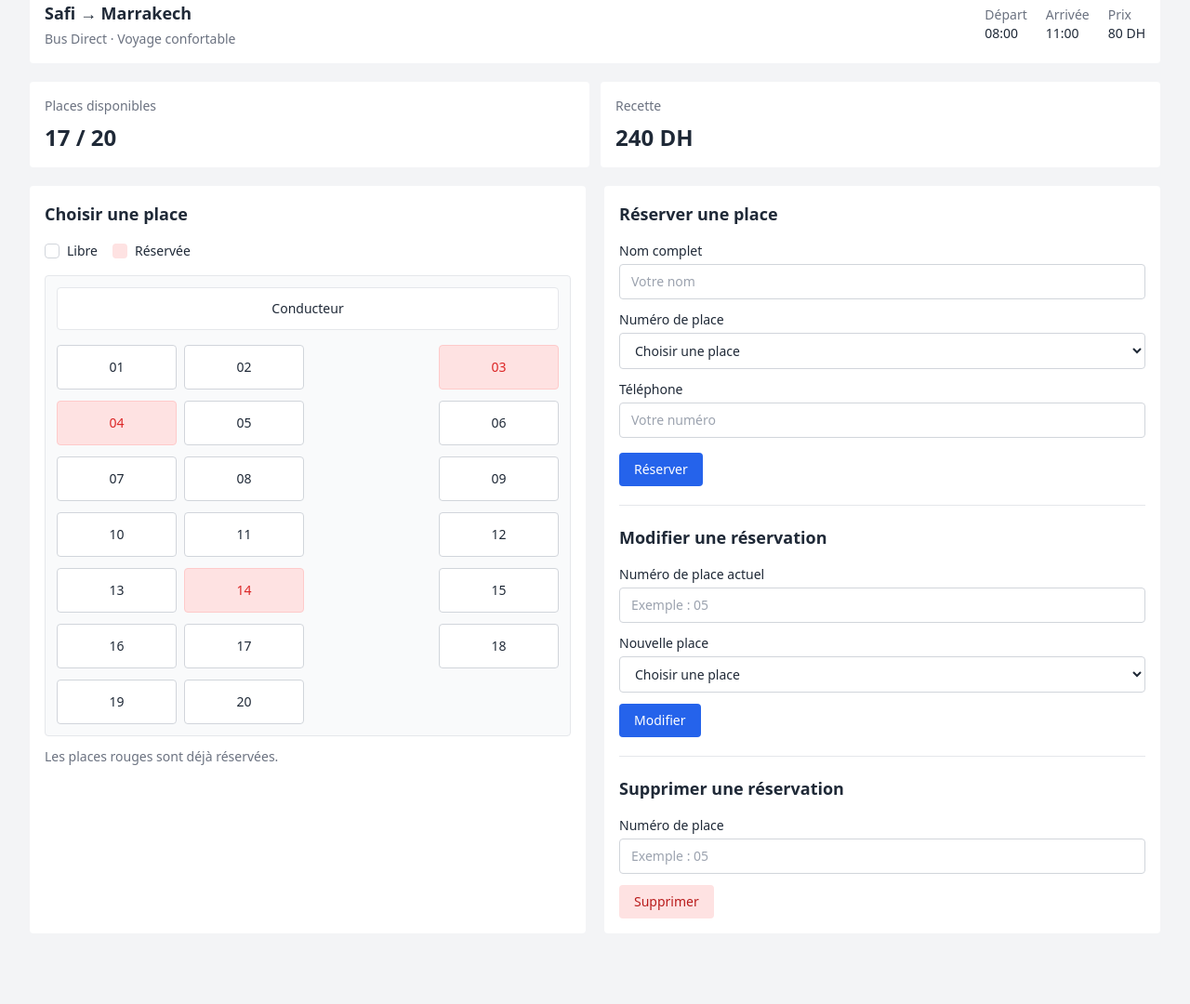
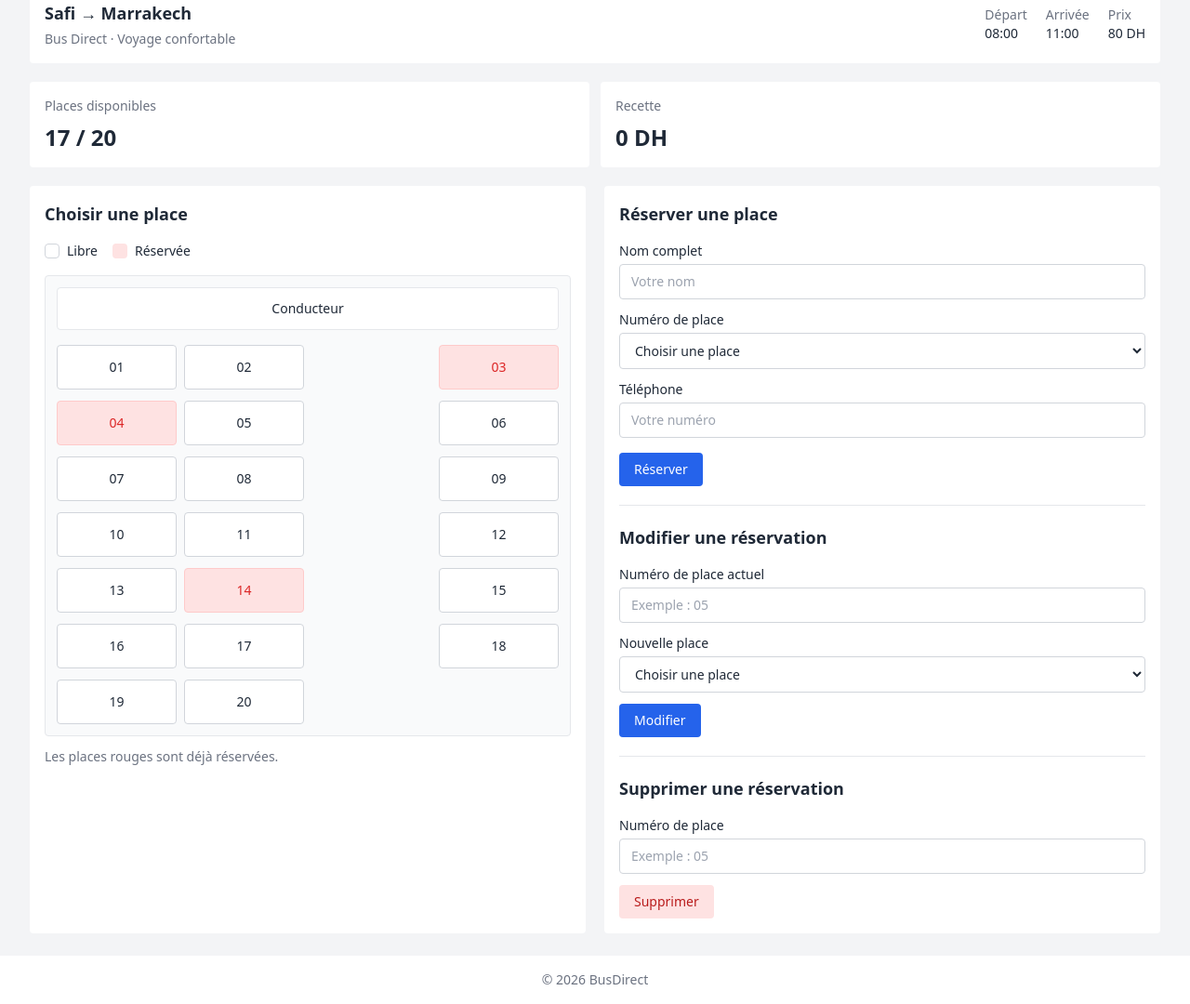
Before and after one commit to Douaeaghmir/BusDirect, a website: page index.html in a window 1280 px wide. Shown: the part 100-1180 px from the top of the page at 93% size. Before the commit the page ends 1128 px from the top, so only its background shows below. Drawn offline with nearby package versions, Linux system fonts and the light colour scheme.

Commit message:
footer : added footer

```diff
--- a/index.html
+++ b/index.html
@@ -1,4 +1,3 @@
-
 <!DOCTYPE html>
 <html lang="fr">
 <head>
@@ -52,7 +51,7 @@
 
         <div class="rounded bg-white p-4">
             <p class="text-sm text-gray-500">Recette</p>
-            <p class="mt-2 text-2xl font-semibold">240 DH</p>
+            <p class="mt-2 text-2xl font-semibold">0 DH</p>
         </div>
     </section>
         <main class="mx-auto mb-6 grid w-[95%] grid-cols-1 gap-5 md:grid-cols-2">
@@ -216,9 +215,9 @@
                     Supprimer
                 </button>
             </form>
-
-
-
     </main>
+        <footer class="bg-white p-4 text-center text-sm text-gray-500">
+        © 2026 BusDirect
+    </footer>
 </body>
 </html>
```
